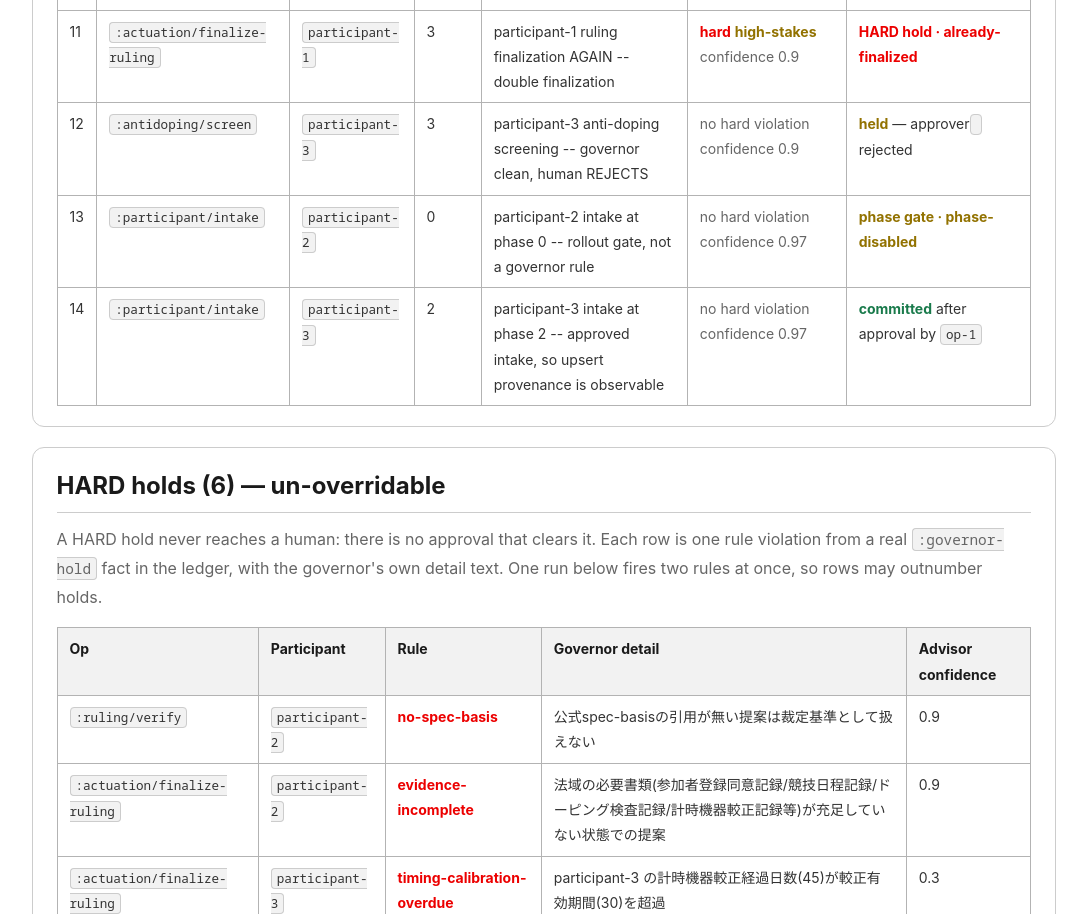
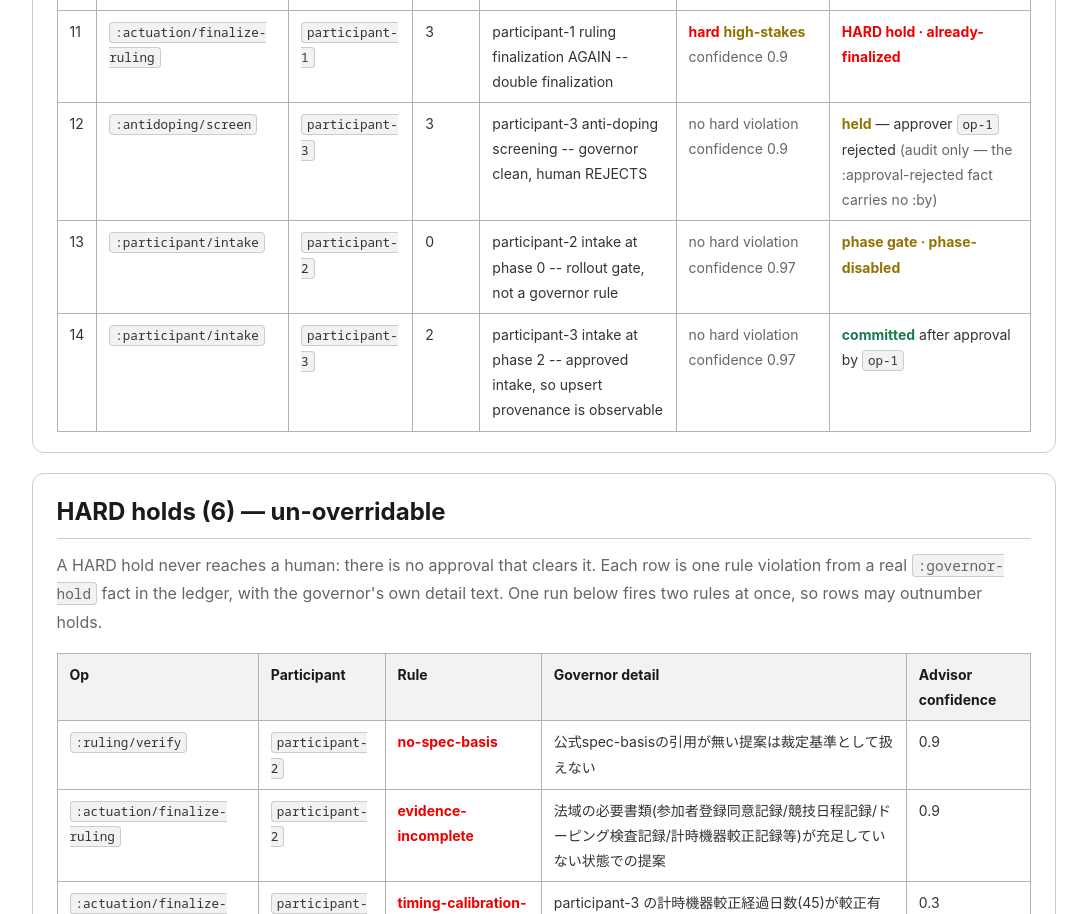
Before and after one commit to cloud-itonami/cloud-itonami-isic-9319, a plain HTML site: page docs/samples/operator-console.html in a window 1280 px wide. Shown: the part 2250-3164 px from the top of the page, without its empty margins (89-1176 px from the left). Drawn offline with Linux system fonts and the light colour scheme.

Commit message:
flagship item2: name the rejecting operator instead of an empty tag
The :approval-rejected audit fact is built from governor/hold-fact,
which has no :by key, so the rejecter's identity never reaches the
audit trail -- the mirror of the approver drop on the commit path,
and the console rendered it as an empty <code></code> that reads as
'nobody rejected this'.

Derive it: prefer the identity on the fact, fall back to the resume
input the graph still holds in its :approval channel, and label which
one is being shown. Both branches are computed at render time, so the
page stops saying 'audit only' by itself if the actor is later fixed
to record :by on rejection.

```diff
--- a/docs/samples/operator-console.html
+++ b/docs/samples/operator-console.html
@@ -94,7 +94,7 @@ pre code{ background: none; border: 0; padding: 0; }
         <tr><td>9</td><td><code>:antidoping/screen</code></td><td><code>participant-4</code></td><td>3</td><td>participant-4 anti-doping screening -- the screening op holds on its own finding</td><td><span class="critical">hard</span>   <span class="muted">confidence 0.95</span></td><td><span class="critical">HARD hold &middot; anti-doping-control-unresolved</span></td></tr>
         <tr><td>10</td><td><code>:actuation/finalize-ruling</code></td><td><code>participant-4</code></td><td>3</td><td>participant-4 ruling finalization -- two HARD rules fire at once</td><td><span class="critical">hard</span>  <span class="warn">high-stakes</span> <span class="muted">confidence 0.3</span></td><td><span class="critical">HARD hold &middot; evidence-incomplete, anti-doping-control-unresolved</span></td></tr>
         <tr><td>11</td><td><code>:actuation/finalize-ruling</code></td><td><code>participant-1</code></td><td>3</td><td>participant-1 ruling finalization AGAIN -- double finalization</td><td><span class="critical">hard</span>  <span class="warn">high-stakes</span> <span class="muted">confidence 0.9</span></td><td><span class="critical">HARD hold &middot; already-finalized</span></td></tr>
-        <tr><td>12</td><td><code>:antidoping/screen</code></td><td><code>participant-3</code></td><td>3</td><td>participant-3 anti-doping screening -- governor clean, human REJECTS</td><td><span class="muted">no hard violation</span>   <span class="muted">confidence 0.9</span></td><td><span class="warn">held</span> &mdash; approver <code></code> rejected</td></tr>
+        <tr><td>12</td><td><code>:antidoping/screen</code></td><td><code>participant-3</code></td><td>3</td><td>participant-3 anti-doping screening -- governor clean, human REJECTS</td><td><span class="muted">no hard violation</span>   <span class="muted">confidence 0.9</span></td><td><span class="warn">held</span> &mdash; approver <code>op-1</code> rejected <span class="muted">(audit only &mdash; the :approval-rejected fact carries no :by)</span></td></tr>
         <tr><td>13</td><td><code>:participant/intake</code></td><td><code>participant-2</code></td><td>0</td><td>participant-2 intake at phase 0 -- rollout gate, not a governor rule</td><td><span class="muted">no hard violation</span>   <span class="muted">confidence 0.97</span></td><td><span class="warn">phase gate &middot; phase-disabled</span></td></tr>
         <tr><td>14</td><td><code>:participant/intake</code></td><td><code>participant-3</code></td><td>2</td><td>participant-3 intake at phase 2 -- approved intake, so upsert provenance is observable</td><td><span class="muted">no hard violation</span>   <span class="muted">confidence 0.97</span></td><td><span class="ok">committed</span> after approval by <code>op-1</code></td></tr>
       </tbody>
```
Also changed, not shown: 1 other file.
